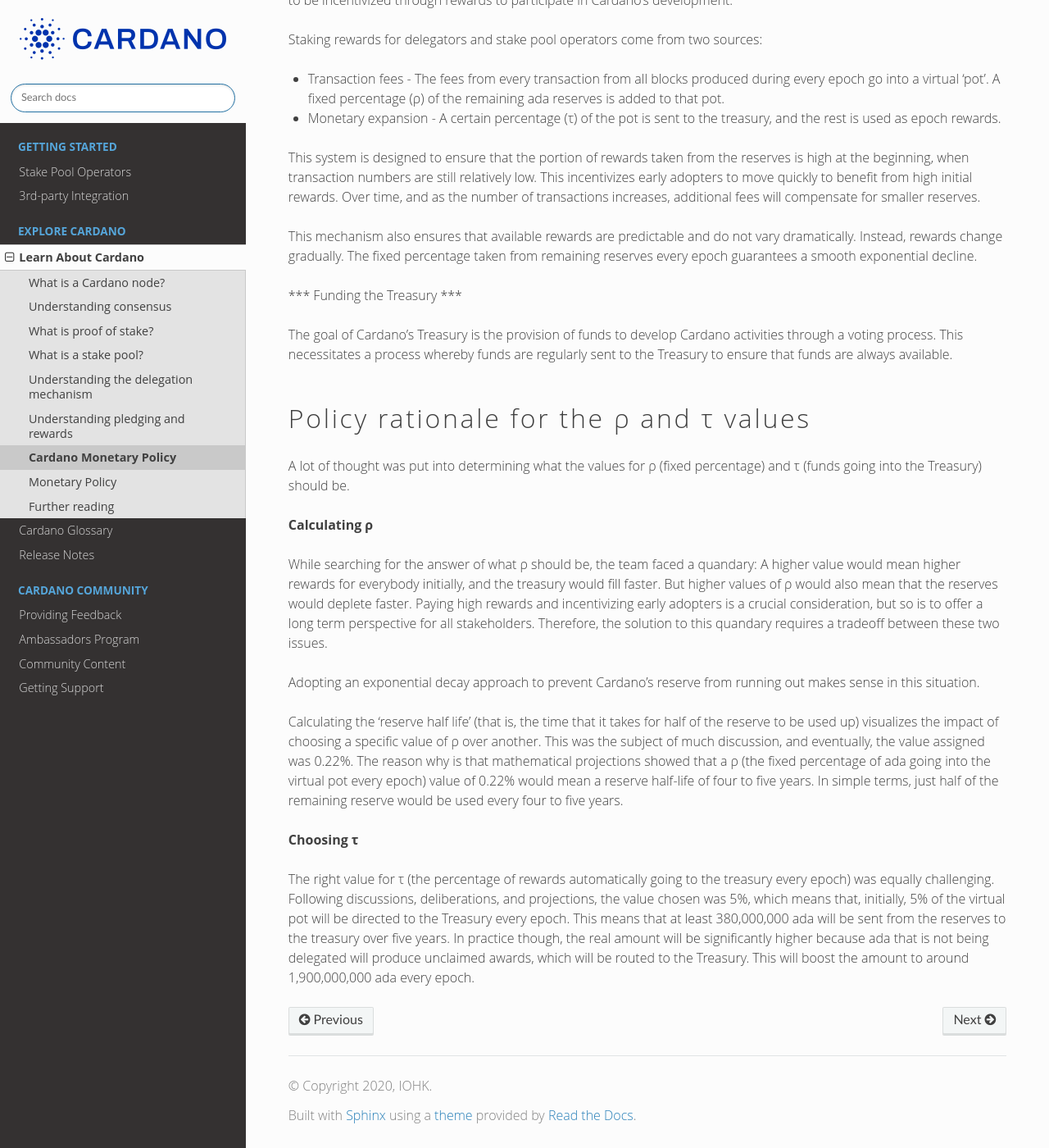
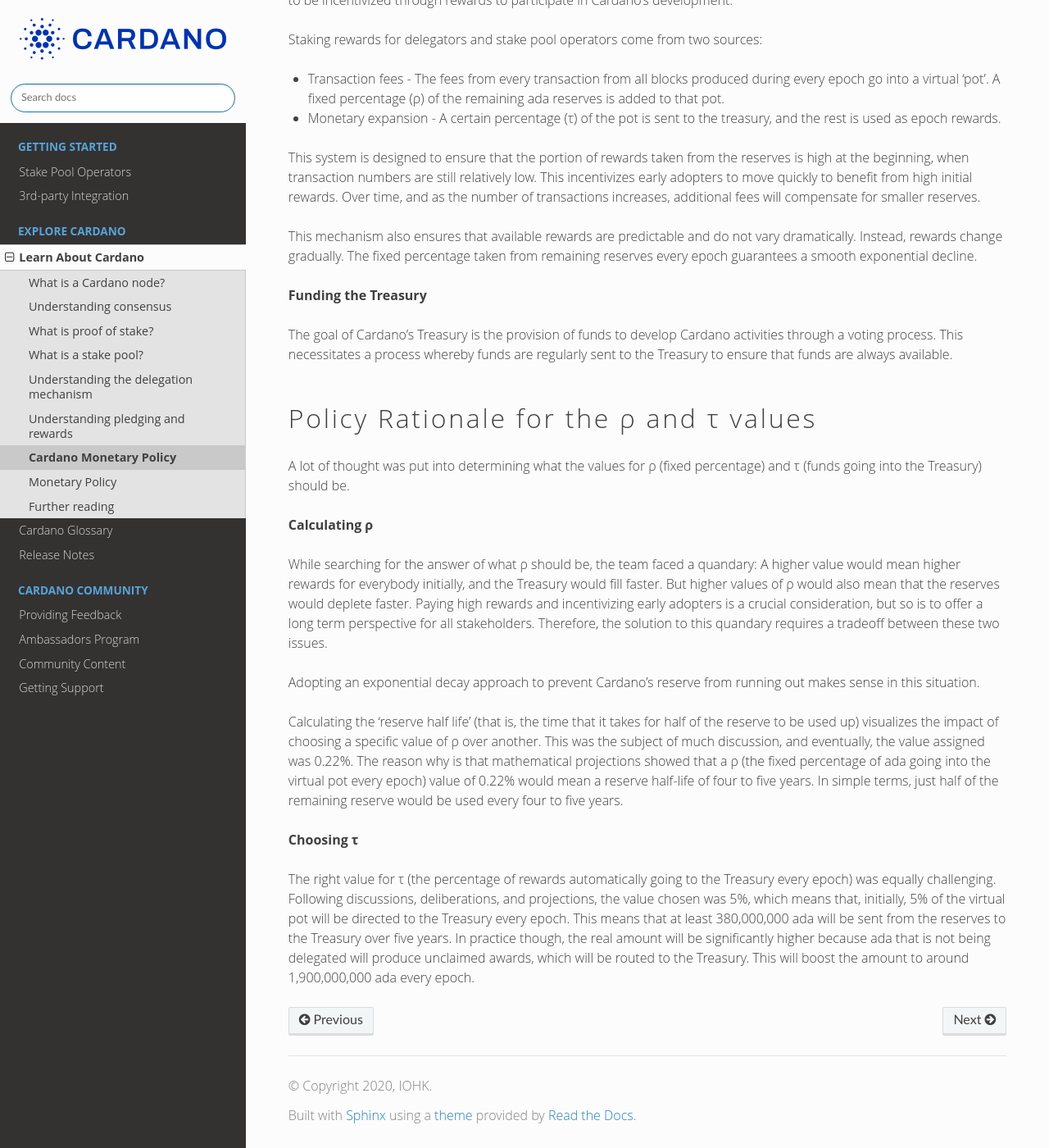
Before and after one commit to input-output-hk/technical-docs, a Sphinx documentation site: the page built from source/learn-about-cardano/cardano-monetary-policy.md, in a window 1280 px wide and 1400 px high, scrolled down 1265 px. Shown: the whole window at 82% size. Built offline with Sphinx 7.4.7 and the Read the Docs theme 2.0.0, drawn with Linux system fonts in a browser that asks for light colours; pages that are not in the unit, such as notebooks, are missing from menus; some of the changed text lies outside the part shown.

```diff
--- a/source/learn-about-cardano/cardano-monetary-policy.md
+++ b/source/learn-about-cardano/cardano-monetary-policy.md
@@ -10,7 +10,7 @@ Maintaining, developing, and improving a blockchain project requires ongoing mon
 
 The principles of decentralization and fairness drive Cardano's development. Cardano wants to offer equal opportunities to anyone who wishes to become part of the network by running a stake pool. But the very freedom to participate opens up the possibility of unfair advantage posed by larger stake pool operators. This presents the challenge of maintaining the integrity of the chain while incentivizing people to create pools and support the chain.
 
-### Incentives mechanism
+### Incentives Mechanism
 
 Cardano's monetary expansion relies on a long-term commitment by stake pool operators to provide ongoing support for the chain. This commitment requires a solid and stable incentivization mechanism for the operators, so this mechanism must ensure that the incentive system does not significantly change in time in a way that might adversely affect the operators’ income.
 
@@ -36,17 +36,17 @@ This system is designed to ensure that the portion of rewards taken from the res
 
 This mechanism also ensures that available rewards are predictable and do not vary dramatically. Instead, rewards change gradually. The fixed percentage taken from remaining reserves every epoch guarantees a smooth exponential decline.
 
-*** Funding the Treasury ***
+**Funding the Treasury**
 
 The goal of Cardano’s Treasury is the provision of funds to develop Cardano activities through a voting process. This necessitates a process whereby funds are regularly sent to the Treasury to ensure that funds are always available.
 
-### Policy rationale for the ρ and τ values
+### Policy Rationale for the ρ and τ values
 
 A lot of thought was put into determining what the values for ρ (fixed percentage) and τ (funds going into the Treasury) should be.
 
 **Calculating ρ**
 
-While searching for the answer of what ρ should be, the team faced a quandary: A higher value would mean higher rewards for everybody initially, and the treasury would fill faster. But higher values of ρ would also mean that the reserves would deplete faster. Paying high rewards and incentivizing early adopters is a crucial consideration, but so is to offer a long term perspective for all stakeholders. Therefore, the solution to this quandary requires a tradeoff between these two issues.
+While searching for the answer of what ρ should be, the team faced a quandary: A higher value would mean higher rewards for everybody initially, and the Treasury would fill faster. But higher values of ρ would also mean that the reserves would deplete faster. Paying high rewards and incentivizing early adopters is a crucial consideration, but so is to offer a long term perspective for all stakeholders. Therefore, the solution to this quandary requires a tradeoff between these two issues.
 
 Adopting an exponential decay approach to prevent Cardano’s reserve from running out makes sense in this situation.
 
@@ -54,4 +54,4 @@ Calculating the 'reserve half life' (that is, the time that it takes for half of
 
 **Choosing τ**
 
-The right value for τ (the percentage of rewards automatically going to the treasury every epoch) was equally challenging. Following discussions, deliberations, and projections, the value chosen was 5%, which means that, initially, 5% of the virtual pot will be directed to the Treasury every epoch. This means that at least 380,000,000 ada will be sent from the reserves to the treasury over five years. In practice though, the real amount will be significantly higher because ada that is not being delegated will produce unclaimed awards, which will be routed to the Treasury. This will boost the amount to around 1,900,000,000 ada every epoch.
+The right value for τ (the percentage of rewards automatically going to the Treasury every epoch) was equally challenging. Following discussions, deliberations, and projections, the value chosen was 5%, which means that, initially, 5% of the virtual pot will be directed to the Treasury every epoch. This means that at least 380,000,000 ada will be sent from the reserves to the Treasury over five years. In practice though, the real amount will be significantly higher because ada that is not being delegated will produce unclaimed awards, which will be routed to the Treasury. This will boost the amount to around 1,900,000,000 ada every epoch.
```
